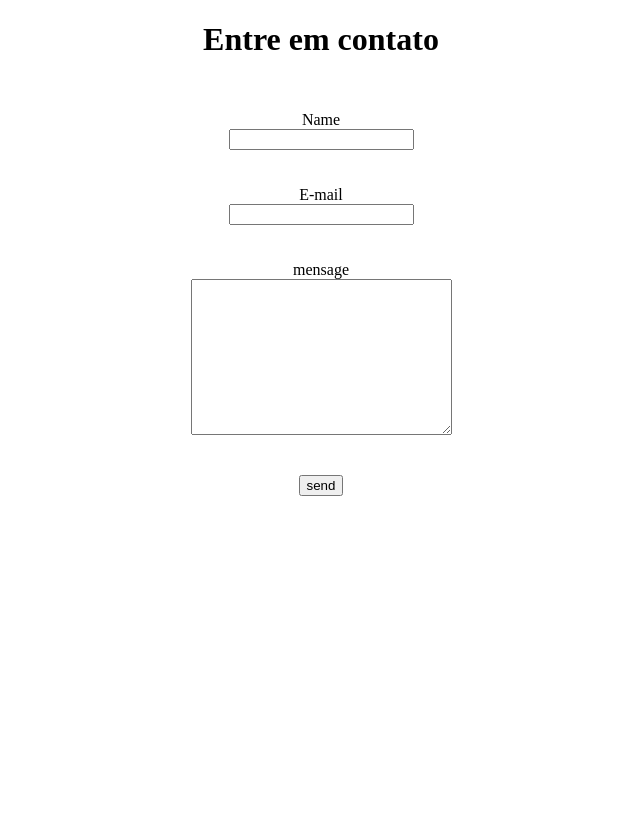
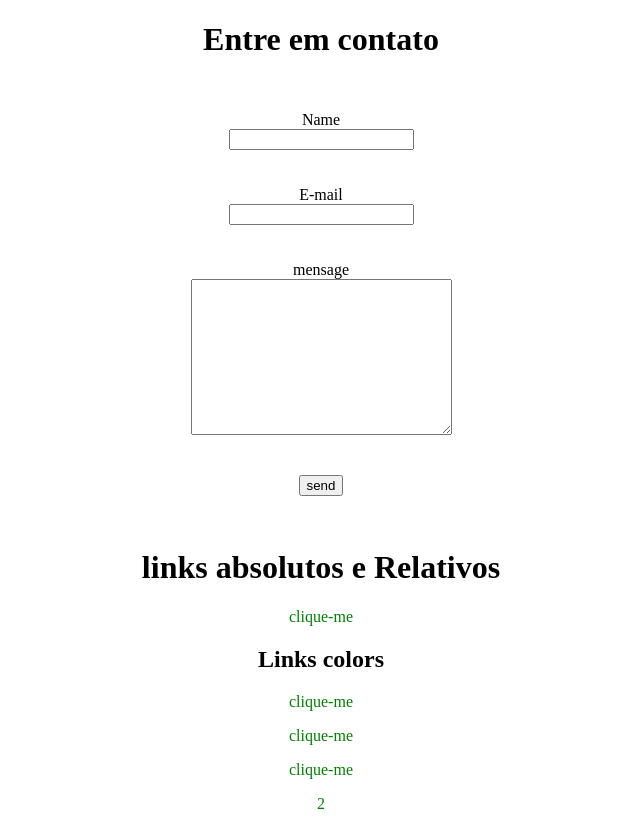
Before and after one commit to isaacfreitas17/EX014, a plain HTML site: page index.html in a window 1280 px wide. Shown: the whole page, without its empty margins (319-959 px from the left). Before the commit the page ends 800 px from the top, so only its background shows below. Drawn offline with Linux system fonts and the light colour scheme.

Commit message:
linksCores

```diff
--- a/index.html
+++ b/index.html
@@ -1,5 +1,5 @@
 <!DOCTYPE html>
-<html lang="en">
+<html lang="pt-br">
 <head>
   <meta charset="UTF-8">
   <meta name="viewport" content="width=device-width, initial-scale=1.0">
@@ -12,6 +12,26 @@
       padding: 20px;
       margin: 33px;
     }
+    a:link{
+      text-decoration: none;
+      background-color: transparent;
+      color: green;
+    }
+    a:visited{
+      text-decoration: none;
+      background-color: transparent;
+      color: pink;
+    }
+    a:hover {
+  color: red;
+  background-color: transparent;
+  text-decoration: underline;
+}
+a:active {
+  color: yellow;
+  background-color: transparent;
+  text-decoration: underline;
+}
   </style>
   <title>Document</title>
 </head>
@@ -29,5 +49,13 @@
     <br><br>
     <button type="submit">send</button>
   </form>
+  <h1>links absolutos e Relativos</h1>
+  <p><a href="https://www.w3schools.com/html/html_links.asp" target="_blank">clique-me</a></p>
+  <h2>Links colors</h2>
+  <p><a href="https://www.youtube.com/watch?v=4wXwkOqXluA" target="_blank">clique-me</a></p>
+  <p><a href="https://www.w3schools.com/html/html_links_colors.asp" target="_blank">clique-me</a></p>
+  <p><a href="https://www.w3schools.com/html/tryit.asp?filename=tryhtml_links_email" target="_blank">clique-me</a></p>
+
+  <p><a href="pag2.html">2</a></p>
 </body>
 </html>
```
Also changed, not shown: pag2.html (added, +12 -0 lines).
